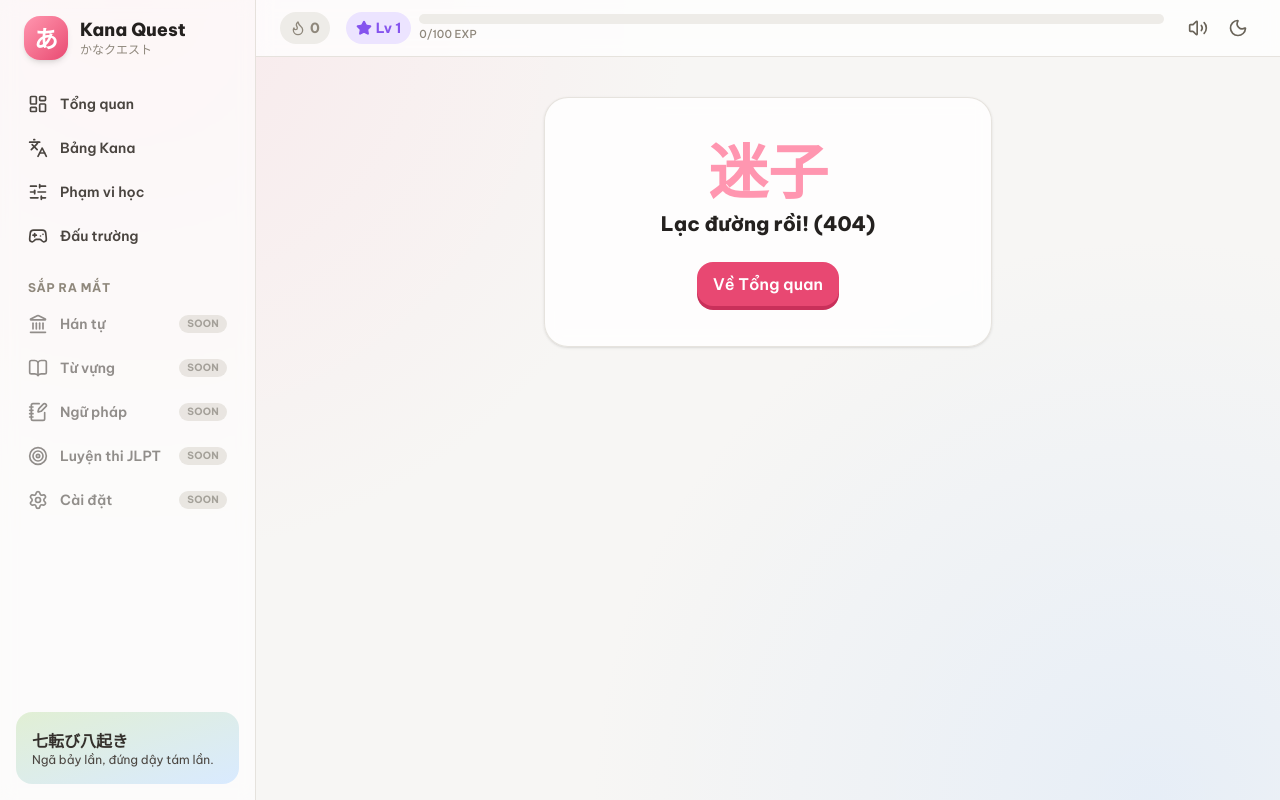
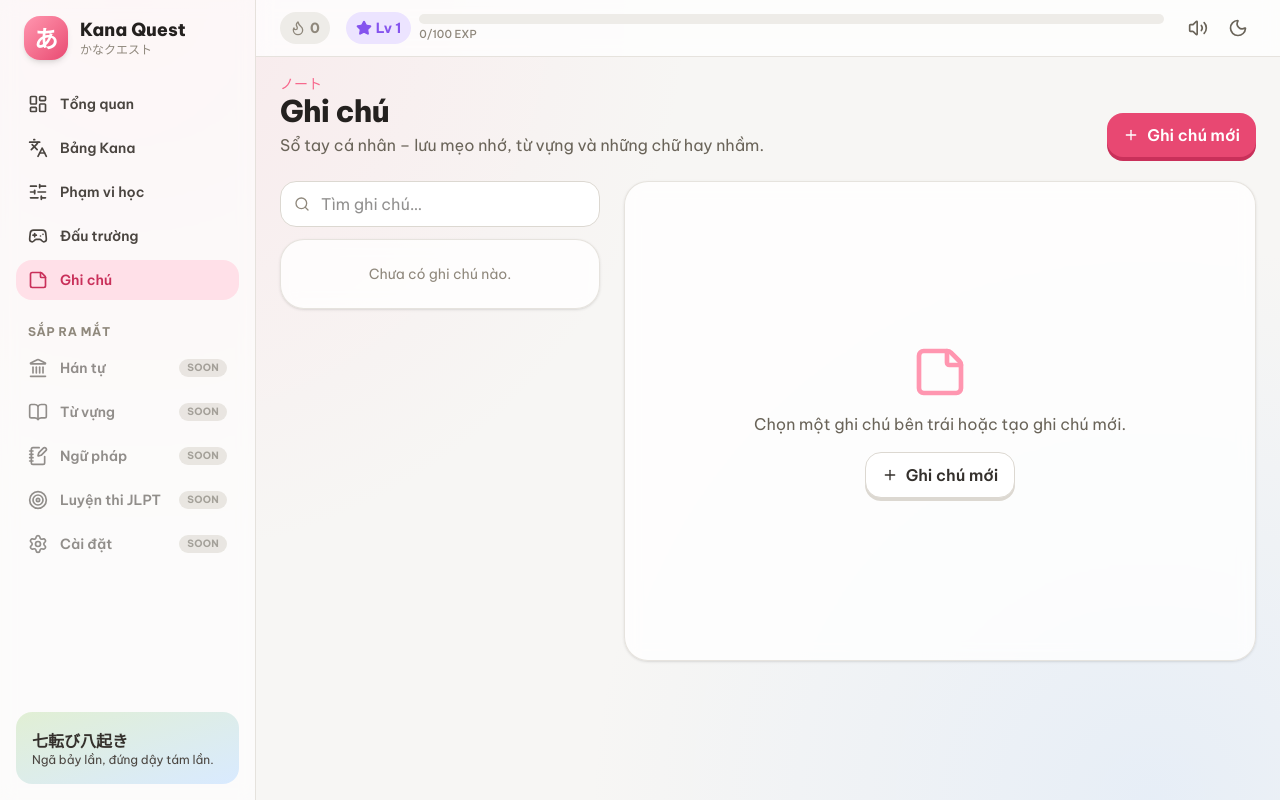
Before and after one commit to Huy25068/kana-quest, a React (Vite) app: page /notes in a window 1280 px wide. Built offline with nearby package versions, Linux system fonts and the light colour scheme.

Commit message:
Them trang ghi chu

```diff
--- a/src/App.tsx
+++ b/src/App.tsx
@@ -11,6 +11,7 @@ const MemoryMatch = lazy(() => import('./pages/games/MemoryMatch'))
 const FallingKana = lazy(() => import('./pages/games/FallingKana'))
 const AudioQuiz = lazy(() => import('./pages/games/AudioQuiz'))
 const WordBuilder = lazy(() => import('./pages/games/WordBuilder'))
+const Notes = lazy(() => import('./pages/Notes'))
 const ComingSoon = lazy(() => import('./pages/ComingSoon'))
 const NotFound = lazy(() => import('./pages/NotFound'))
 
@@ -31,6 +32,7 @@ const router = createBrowserRouter([
       { path: '/arena/falling', element: wrap(<FallingKana />) },
       { path: '/arena/audio', element: wrap(<AudioQuiz />) },
       { path: '/arena/word-builder', element: wrap(<WordBuilder />) },
+      { path: '/notes', element: wrap(<Notes />) },
       // Module tương lai: route đã được giữ chỗ, chỉ cần thay element khi phát triển.
       ...FUTURE_MODULES.map((m) => ({ path: m.path, element: wrap(<ComingSoon module={m} />) })),
       { path: '*', element: wrap(<NotFound />) },
--- a/src/config/modules.ts
+++ b/src/config/modules.ts
@@ -1,5 +1,5 @@
 import {
-  BookOpen, Gamepad2, Languages, LayoutDashboard, NotebookPen, Settings, SlidersHorizontal, Target, Landmark,
+  BookOpen, Gamepad2, Languages, LayoutDashboard, NotebookPen, Settings, SlidersHorizontal, StickyNote, Target, Landmark,
   type LucideIcon,
 } from 'lucide-react'
 
@@ -21,6 +21,7 @@ export const ACTIVE_MODULES: AppModule[] = [
   { id: 'kana', label: 'Bảng Kana', path: '/kana', icon: Languages, status: 'active' },
   { id: 'scope', label: 'Phạm vi học', path: '/scope', icon: SlidersHorizontal, status: 'active' },
   { id: 'arena', label: 'Đấu trường', path: '/arena', icon: Gamepad2, status: 'active' },
+  { id: 'notes', label: 'Ghi chú', path: '/notes', icon: StickyNote, status: 'active' },
 ]
 
 export const FUTURE_MODULES: AppModule[] = [
--- a/src/layouts/MainLayout.tsx
+++ b/src/layouts/MainLayout.tsx
@@ -84,7 +84,7 @@ export default function MainLayout() {
       </div>
 
       {/* Bottom nav – mobile */}
-      <nav className="fixed inset-x-0 bottom-0 z-30 grid grid-cols-4 border-t border-sumi-200 bg-white/90 pb-[env(safe-area-inset-bottom)] backdrop-blur lg:hidden dark:border-sumi-800 dark:bg-sumi-900/90">
+      <nav className="fixed inset-x-0 bottom-0 z-30 grid grid-cols-5 border-t border-sumi-200 bg-white/90 pb-[env(safe-area-inset-bottom)] backdrop-blur lg:hidden dark:border-sumi-800 dark:bg-sumi-900/90">
         {ACTIVE_MODULES.map((m) => {
           const Icon = m.icon
           return (
--- /dev/null
+++ b/src/pages/Notes.tsx
@@ -0,0 +1,165 @@
+import { useMemo, useState } from 'react'
+import { useSearchParams } from 'react-router-dom'
+import { ChevronLeft, Pin, PinOff, Plus, Search, StickyNote, Trash } from 'lucide-react'
+import { PageHeader } from '../components/PageHeader'
+import { NOTE_COLORS, useNotesStore, type Note, type NoteColor } from '../store/useNotesStore'
+import { cn } from '../lib/utils'
+
+// Chuỗi class tĩnh để Tailwind quét được.
+const COLOR: Record<NoteColor, { card: string; dot: string }> = {
+  sakura: { card: 'border-sakura-200 bg-sakura-50 dark:border-sakura-500/30 dark:bg-sakura-500/10', dot: 'bg-sakura-300' },
+  matcha: { card: 'border-matcha-200 bg-matcha-50 dark:border-matcha-500/30 dark:bg-matcha-500/10', dot: 'bg-matcha-300' },
+  sora: { card: 'border-sora-200 bg-sora-50 dark:border-sora-500/30 dark:bg-sora-500/10', dot: 'bg-sora-300' },
+  yuzu: { card: 'border-yuzu-200 bg-yuzu-50 dark:border-yuzu-500/30 dark:bg-yuzu-500/10', dot: 'bg-yuzu-300' },
+  fuji: { card: 'border-fuji-200 bg-fuji-50 dark:border-fuji-500/30 dark:bg-fuji-500/10', dot: 'bg-fuji-300' },
+  sumi: { card: 'border-sumi-200 bg-white dark:border-sumi-700 dark:bg-sumi-800', dot: 'bg-sumi-300' },
+}
+
+const fmtDate = (t: number) =>
+  new Date(t).toLocaleString('vi-VN', { day: '2-digit', month: '2-digit', year: 'numeric', hour: '2-digit', minute: '2-digit' })
+
+function Editor({ note, onBack }: { note: Note; onBack: () => void }) {
+  const { updateNote, togglePin, removeNote } = useNotesStore()
+  return (
+    <div className={cn('flex min-h-[60dvh] flex-col rounded-3xl border-2 p-4 shadow-sm sm:p-5', COLOR[note.color].card)}>
+      <div className="mb-3 flex items-center gap-2">
+        <button onClick={onBack} className="grid size-9 place-items-center rounded-xl hover:bg-black/5 lg:hidden dark:hover:bg-white/10" aria-label="Quay lại danh sách">
+          <ChevronLeft className="size-5" />
+        </button>
+        <div className="flex flex-1 gap-1.5">
+          {NOTE_COLORS.map((c) => (
+            <button
+              key={c}
+              onClick={() => updateNote(note.id, { color: c })}
+              className={cn('size-6 rounded-full border-2', COLOR[c].dot, note.color === c ? 'border-sumi-600 dark:border-white' : 'border-transparent')}
+              aria-label={`Màu ${c}`}
+            />
+          ))}
+        </div>
+        <button onClick={() => togglePin(note.id)} className="grid size-9 place-items-center rounded-xl hover:bg-black/5 dark:hover:bg-white/10" title={note.pinned ? 'Bỏ ghim' : 'Ghim lên đầu'}>
+          {note.pinned ? <PinOff className="size-5" /> : <Pin className="size-5" />}
+        </button>
+        <button
+          onClick={() => {
+            if (confirm('Xóa ghi chú này?')) {
+              removeNote(note.id)
+              onBack()
+            }
+          }}
+          className="grid size-9 place-items-center rounded-xl text-sakura-500 hover:bg-sakura-100 dark:hover:bg-sakura-500/20"
+          title="Xóa ghi chú"
+        >
+          <Trash className="size-5" />
+        </button>
+      </div>
+      <input
+        value={note.title}
+        onChange={(e) => updateNote(note.id, { title: e.target.value })}
+        placeholder="Tiêu đề…"
+        className="w-full bg-transparent text-2xl font-extrabold outline-none placeholder:text-sumi-300"
+      />
+      <div className="mt-1 text-xs text-sumi-400">Sửa lần cuối: {fmtDate(note.updatedAt)} · tự động lưu</div>
+      <textarea
+        value={note.content}
+        onChange={(e) => updateNote(note.id, { content: e.target.value })}
+        placeholder="Ghi lại mẹo nhớ, từ vựng mới, chữ hay nhầm (vd: シ ≠ ツ, ソ ≠ ン)…"
+        className="mt-4 w-full flex-1 resize-none bg-transparent font-jp text-base leading-relaxed outline-none placeholder:font-sans placeholder:text-sumi-300"
+        autoFocus={!note.content}
+      />
+    </div>
+  )
+}
+
+export default function Notes() {
+  const notes = useNotesStore((s) => s.notes)
+  const addNote = useNotesStore((s) => s.addNote)
+  const removeNote = useNotesStore((s) => s.removeNote)
+  const [params, setParams] = useSearchParams()
+  const [query, setQuery] = useState('')
+  const selectedId = params.get('id')
+  const selected = notes.find((n) => n.id === selectedId)
+
+  const list = useMemo(() => {
+    const q = query.trim().toLowerCase()
+    return notes
+      .filter((n) => !q || n.title.toLowerCase().includes(q) || n.content.toLowerCase().includes(q))
+      .sort((a, b) => Number(b.pinned) - Number(a.pinned) || b.updatedAt - a.updatedAt)
+  }, [notes, query])
+
+  const open = (id: string | null) => {
+    // Rời một ghi chú còn trống thì bỏ luôn, tránh rác trong danh sách.
+    if (selected && selected.id !== id && !selected.title.trim() && !selected.content.trim()) removeNote(selected.id)
+    setParams(id ? { id } : {})
+  }
+  const create = () => open(addNote())
+
+  return (
+    <div>
+      <PageHeader
+        jp="ノート"
+        title="Ghi chú"
+        subtitle="Sổ tay cá nhân – lưu mẹo nhớ, từ vựng và những chữ hay nhầm."
+        actions={
+          <button className="btn-primary" onClick={create}>
+            <Plus className="size-4" /> Ghi chú mới
+          </button>
+        }
+      />
+
+      <div className="grid gap-6 lg:grid-cols-[320px_1fr]">
+        {/* Danh sách – ẩn trên mobile khi đang mở một ghi chú */}
+        <div className={cn('space-y-3', selected && 'hidden lg:block')}>
+          <div className="relative">
+            <Search className="absolute top-1/2 left-3.5 size-4 -translate-y-1/2 text-sumi-400" />
+            <input
+              value={query}
+              onChange={(e) => setQuery(e.target.value)}
+              placeholder="Tìm ghi chú…"
+              className="w-full rounded-2xl border border-sumi-200 bg-white py-2.5 pr-3 pl-10 outline-none focus:border-sakura-400 dark:border-sumi-700 dark:bg-sumi-800"
+            />
+          </div>
+          {list.length === 0 && (
+            <div className="card p-6 text-center text-sm text-sumi-400">
+              {notes.length ? 'Không tìm thấy ghi chú phù hợp.' : 'Chưa có ghi chú nào.'}
+            </div>
+          )}
+          {list.map((n) => (
+            <button
+              key={n.id}
+              onClick={() => open(n.id)}
+              className={cn(
+                'block w-full rounded-2xl border-2 p-3.5 text-left transition hover:-translate-y-0.5 hover:shadow-md',
+                COLOR[n.color].card,
+                n.id === selectedId && 'ring-2 ring-sakura-400',
+              )}
+            >
+              <div className="flex items-center gap-1.5">
+                {n.pinned && <Pin className="size-3.5 shrink-0 text-sakura-500" />}
+                <span className="truncate font-bold">{n.title || 'Không có tiêu đề'}</span>
+              </div>
+              <p className="mt-1 line-clamp-2 font-jp text-sm text-sumi-500 dark:text-sumi-400">{n.content || '…'}</p>
+              <div className="mt-2 text-[11px] text-sumi-400">{fmtDate(n.updatedAt)}</div>
+            </button>
+          ))}
+        </div>
+
+        {/* Soạn thảo */}
+        <div className={cn(!selected && 'hidden lg:block')}>
+          {selected ? (
+            <Editor key={selected.id} note={selected} onBack={() => open(null)} />
+          ) : (
+            <div className="card grid min-h-[60dvh] place-items-center p-8 text-center">
+              <div>
+                <StickyNote className="mx-auto size-14 text-sakura-300" />
+                <p className="mt-3 text-sumi-500">Chọn một ghi chú bên trái hoặc tạo ghi chú mới.</p>
+                <button className="btn-secondary mt-4" onClick={create}>
+                  <Plus className="size-4" /> Ghi chú mới
+                </button>
+              </div>
+            </div>
+          )}
+        </div>
+      </div>
+    </div>
+  )
+}
--- /dev/null
+++ b/src/store/useNotesStore.ts
@@ -0,0 +1,43 @@
+import { create } from 'zustand'
+import { persist } from 'zustand/middleware'
+
+export const NOTE_COLORS = ['sakura', 'matcha', 'sora', 'yuzu', 'fuji', 'sumi'] as const
+export type NoteColor = (typeof NOTE_COLORS)[number]
+
+export interface Note {
+  id: string
+  title: string
+  content: string
+  color: NoteColor
+  pinned: boolean
+  createdAt: number
+  updatedAt: number
+}
+
+interface NotesState {
+  notes: Note[]
+  addNote: (init?: Partial<Pick<Note, 'title' | 'content'>>) => string
+  updateNote: (id: string, patch: Partial<Pick<Note, 'title' | 'content' | 'color'>>) => void
+  togglePin: (id: string) => void
+  removeNote: (id: string) => void
+}
+
+export const useNotesStore = create<NotesState>()(
+  persist(
+    (set) => ({
+      notes: [],
+      addNote: (init = {}) => {
+        const now = Date.now()
+        const id = `note_${now.toString(36)}${Math.random().toString(36).slice(2, 6)}`
+        const note: Note = { id, title: '', content: '', color: 'sakura', pinned: false, createdAt: now, updatedAt: now, ...init }
+        set((s) => ({ notes: [note, ...s.notes] }))
+        return id
+      },
+      updateNote: (id, patch) =>
+        set((s) => ({ notes: s.notes.map((n) => (n.id === id ? { ...n, ...patch, updatedAt: Date.now() } : n)) })),
+      togglePin: (id) => set((s) => ({ notes: s.notes.map((n) => (n.id === id ? { ...n, pinned: !n.pinned } : n)) })),
+      removeNote: (id) => set((s) => ({ notes: s.notes.filter((n) => n.id !== id) })),
+    }),
+    { name: 'kq-notes', version: 1 },
+  ),
+)
```
Also changed, not shown: 2 other files (tests, documents, lock files or other folders).
